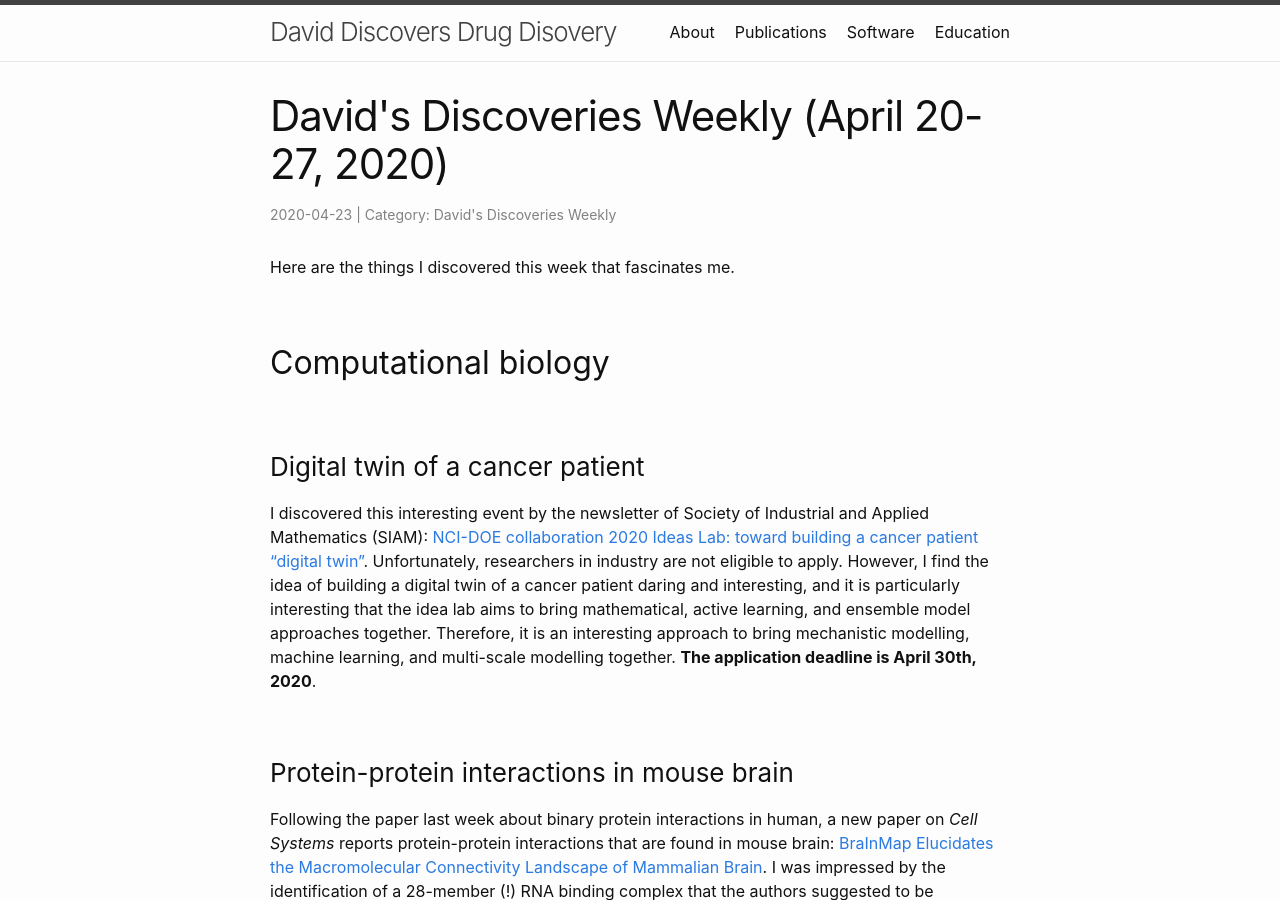
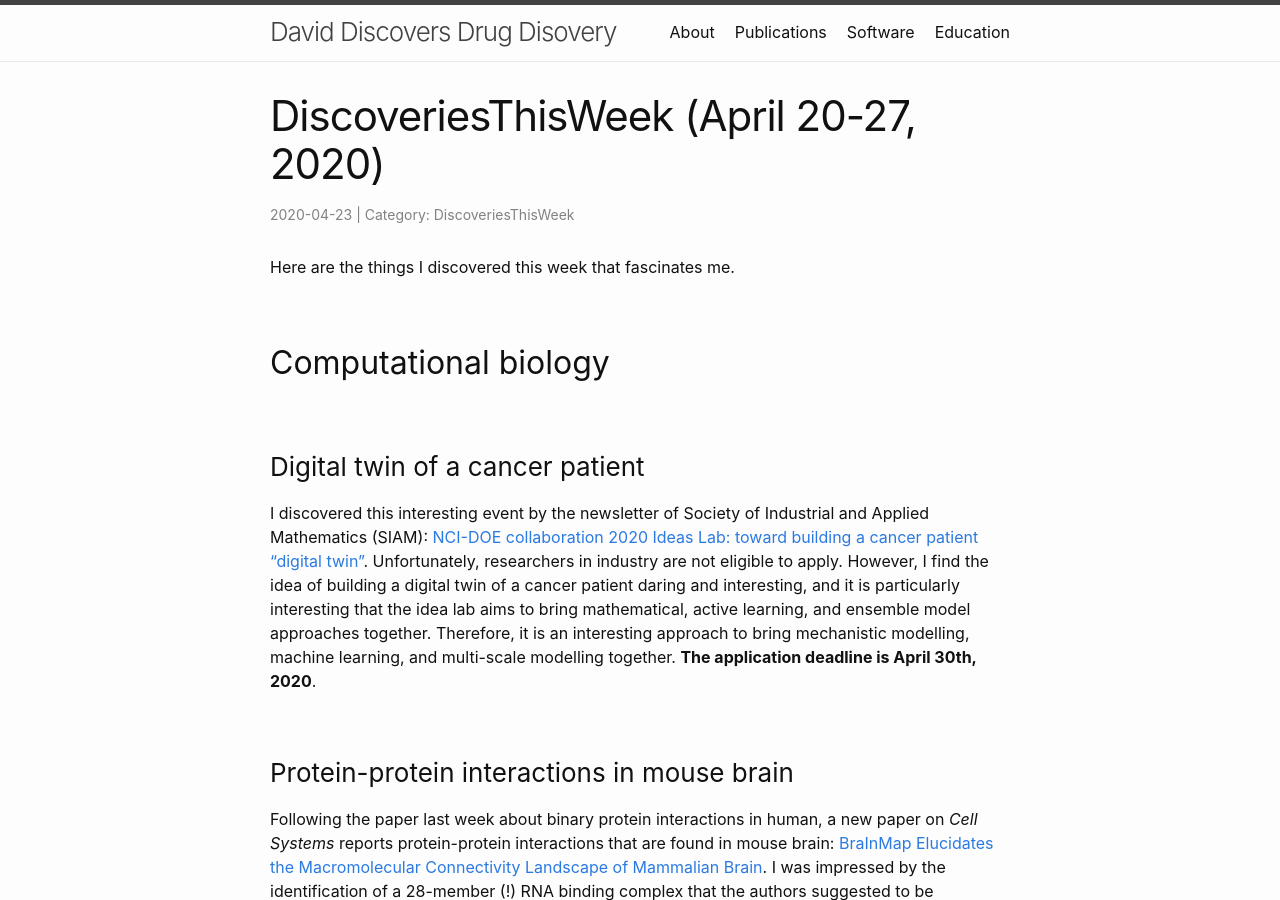
Before and after one commit to Accio/accio.github.io, a Jekyll site: the page built from _posts/2020-04-23-ddw-2020KW17.md, in a window 1280 px wide and 900 px high. Built offline with Jekyll 4.4.1, drawn with Linux system fonts in a browser that asks for light colours; comment, search, counter and statistics services are not loaded.

Commit message:
use the term 'DiscoveriesThisWeek' to avoid use of special characters, which seems to break disqus

```diff
--- a/_posts/2020-04-23-ddw-2020KW17.md
+++ b/_posts/2020-04-23-ddw-2020KW17.md
@@ -1,9 +1,9 @@
 ---
 layout: post
 title:  >-
-    David's Discoveries Weekly (April 20-27, 2020)
+    DiscoveriesThisWeek (April 20-27, 2020)
 category:
-  - David's Discoveries Weekly
+  - DiscoveriesThisWeek
 ---
 
 Here are the things I discovered this week that fascinates me.
```
Also changed, not shown: _posts/2020-04-16-this-week.md (+2 -2 lines), _posts/2020-05-01-ddw-2020KW18.md (+2 -2 lines).
